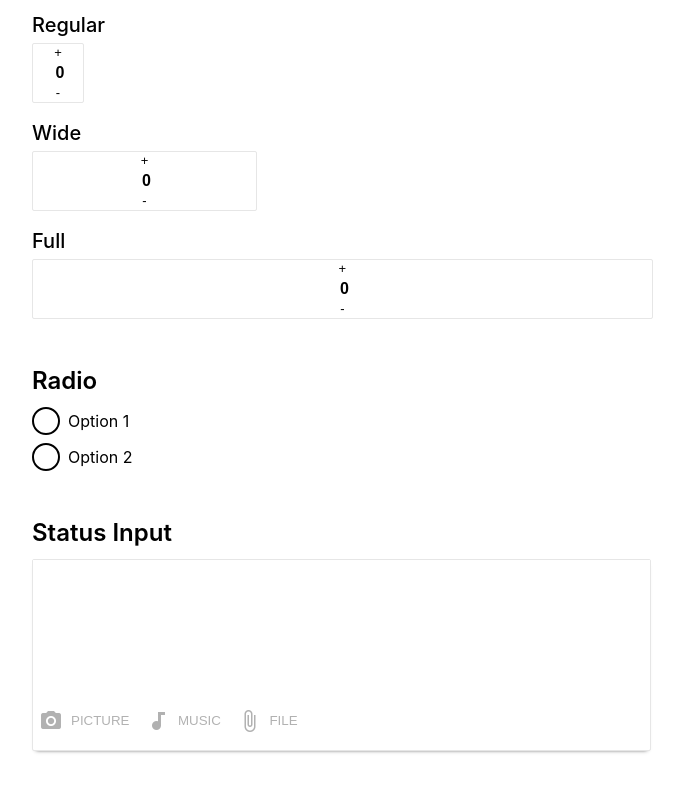
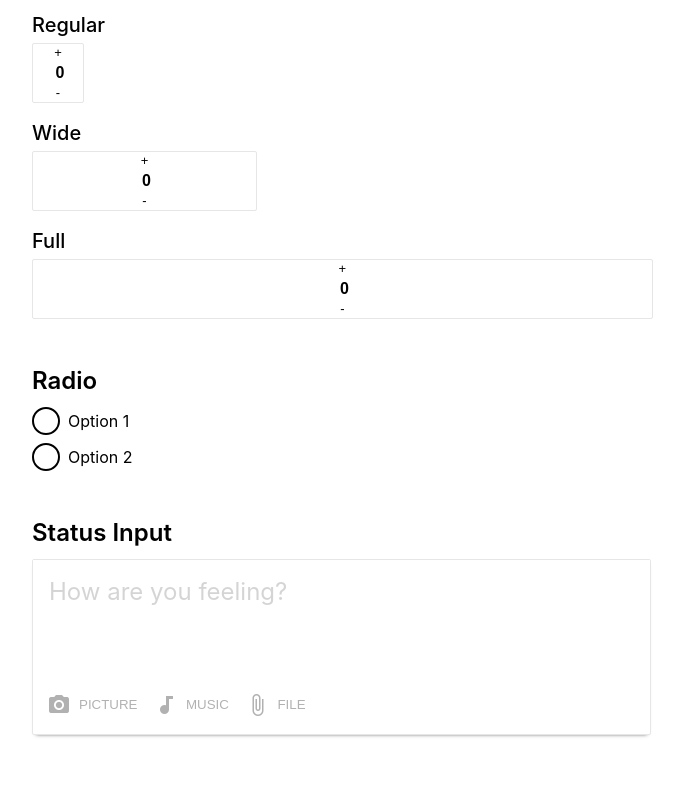
Before and after one commit to dejakob/alegrify-ui, a website: page index.html in a window 1280 px wide. Shown: the part 1994-2785 px from the top of the page, without its empty margins (144-828 px from the left). Drawn offline with Linux system fonts and the light colour scheme.

Commit message:
status-input

```diff
--- a/index.html
+++ b/index.html
@@ -213,6 +213,7 @@
                 <div class="alegrify-status-input">
                     <textarea
                         class="alegrify-status-input__textarea"
+                        placeholder="How are you feeling?"
                         name="alegrify-status-input1"
                         id="alegrify-status-input1"
                         cols="30"
--- a/lib/status-input.less
+++ b/lib/status-input.less
@@ -20,10 +20,14 @@
             content: '';
             position: absolute;
         }
+        &::placeholder {
+            opacity: 0.3;
+        }
     }
     &__actions {
         list-style: none;
-        padding: 0;
+        margin: 0 0 16px 0;
+        padding: 0 8px;
     }
     &__action {
         display: inline-block;
```
Also changed, not shown: alegrify-ui.css, alegrify-ui.min.css.
